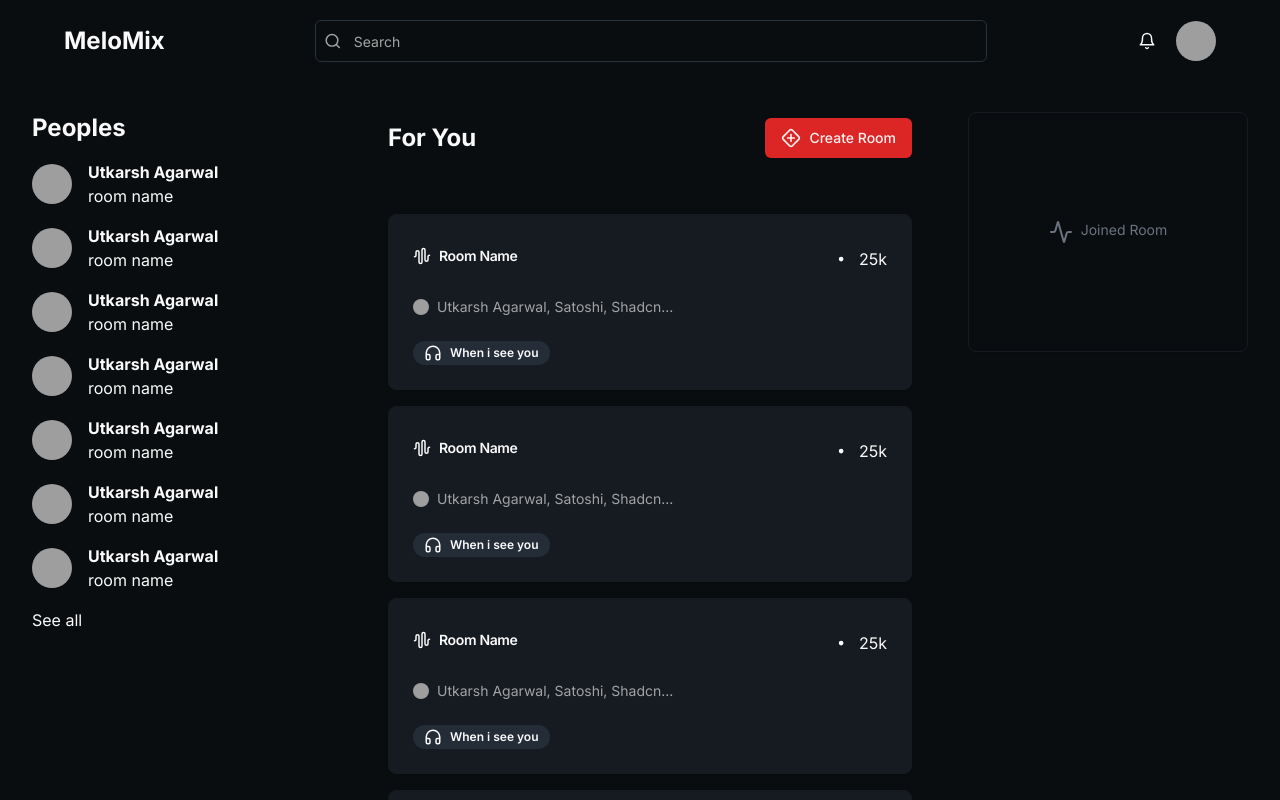
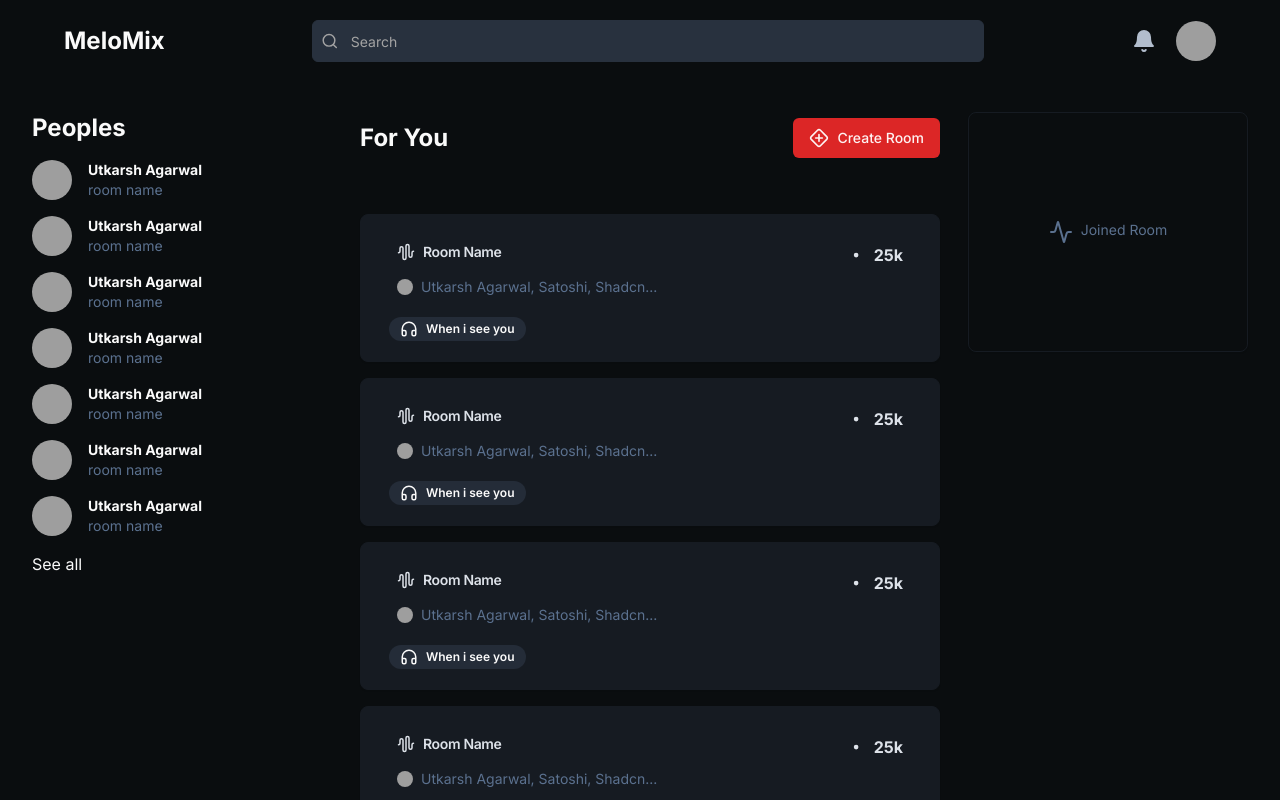
Before and after one commit to agarwal222/MeloMix-Client, a Next.js app: page /dashboard in a window 1280 px wide. Shown: the top 800 px of the page. Built offline with nearby package versions, Linux system fonts and the light colour scheme; grey boxes are pictures that could not be loaded.

Commit message:
feat: Update room card and joined room styles

```diff
--- a/app/dashboard/components/joined-room.tsx
+++ b/app/dashboard/components/joined-room.tsx
@@ -11,8 +11,8 @@ export default function JoinedRoomCard() {
       ) : (
         <Card className="h-60 bg-transparent flex items-center justify-center border-card-border">
           <CardContent className="flex flex-row gap-2 p-0">
-            <Activity size={24} className="text-gray-500" />
-            <p className="text-sm text-gray-500">Joined Room</p>
+            <Activity size={24} className="text-text-secondary" />
+            <p className="text-sm text-text-secondary">Joined Room</p>
           </CardContent>
         </Card>
       )}
--- a/app/dashboard/components/room-card.tsx
+++ b/app/dashboard/components/room-card.tsx
@@ -13,25 +13,27 @@ import React from "react"
 
 export default function RoomCard() {
   return (
-    <Card className="bg-card flex flex-col justify-center border-card-border">
-      <CardHeader className="flex flex-row justify-between items-center">
+    <Card className="bg-card flex flex-col justify-center border-card-border py-3 px-3">
+      <CardHeader className="flex flex-row justify-between items-center py-2">
         <span className="flex flex-row gap-2 items-center">
-          <AudioWaveform size={18} />
-          <CardTitle className="text-sm">Room Name</CardTitle>
+          <AudioWaveform size={18} className="text-text-primary" />
+          <CardTitle className="text-sm text-text-primary">Room Name</CardTitle>
         </span>
-        <span className="flex flex-row gap-1 items-center">
+        <span className="flex flex-row gap-1 items-center text-text-primary">
           <Dot size={28} />
-          25k
+          <strong>25k</strong>
         </span>
       </CardHeader>
-      <CardContent className="flex flex-row items-center gap-2">
+      <CardContent className="flex flex-row items-center gap-2 pb-3">
         <Avatar className="w-4 h-4">
           <AvatarImage src="https://github.com/shadcn.png" alt="@shadcn" />
           <AvatarFallback>UT</AvatarFallback>
         </Avatar>
-        <CardDescription>Utkarsh Agarwal, Satoshi, Shadcn...</CardDescription>
+        <CardDescription className="text-sm text-text-secondary">
+          Utkarsh Agarwal, Satoshi, Shadcn...
+        </CardDescription>
       </CardContent>
-      <CardFooter>
+      <CardFooter className="py-2 px-4">
         <Badge variant="secondary" className="flex flex-row gap-2">
           <Headphones size={18} />
           When i see you
--- a/app/dashboard/layout.tsx
+++ b/app/dashboard/layout.tsx
@@ -4,7 +4,7 @@ import JoinedRoomCard from "./components/joined-room"
 
 export default function layout({ children }: { children: React.ReactNode }) {
   return (
-    <div className="container flex flex-row lg:mx-14 pt-4 xl:mx-auto">
+    <div className="container flex flex-row pt-4 xl:mx-auto">
       <Peoples />
       {children}
       <JoinedRoomCard />
--- a/app/dashboard/page.tsx
+++ b/app/dashboard/page.tsx
@@ -5,7 +5,7 @@ import RoomCard from "./components/room-card"
 
 export default function Dashboard() {
   return (
-    <div className="grow px-7 lg:px-14">
+    <div className="grow shrink-1 px-7 lx:px-14">
       <div className="sticky bg-background z-50 top-[81px] py-5 flex flex-row justify-between items-center">
         <h2 className="text-2xl font-bold">For You</h2>
         <Button className="gap-2">
--- a/app/globals.css
+++ b/app/globals.css
@@ -30,6 +30,8 @@
   .dark {
     --background: 210 21% 5%;
     --foreground: 0 0% 98%;
+    --text-primary: 215 22% 89%;
+    --text-secondary: 215 22% 46%;
     --card: 215 22% 11%;
     --card-foreground: 0 0% 98%;
     --card-border: 215 22% 11%;
--- a/components/people.tsx
+++ b/components/people.tsx
@@ -10,8 +10,8 @@ export default function People() {
         <AvatarFallback>UT</AvatarFallback>
       </Avatar>
       <div className="flex flex-col">
-        <strong>Utkarsh Agarwal</strong>
-        <p>room name</p>
+        <strong className="text-sm">Utkarsh Agarwal</strong>
+        <p className="text-sm text-text-secondary">room name</p>
       </div>
     </div>
   )
--- /dev/null
+++ b/constants/colors.ts
@@ -0,0 +1 @@
+export const iconFill = "#B2BDCD"
--- a/sharedComponents/NavBar.tsx
+++ b/sharedComponents/NavBar.tsx
@@ -4,6 +4,7 @@ import { Input } from "@/components/ui/input"
 import { Avatar, AvatarFallback, AvatarImage } from "@/components/ui/avatar"
 import { Bell, Search } from "lucide-react"
 import { useGlobule } from "@/context/useGlobule"
+import { iconFill } from "@/constants/colors"
 
 export default function NavBar() {
   const { isMobile } = useGlobule()
@@ -18,14 +19,14 @@ export default function NavBar() {
             placeholder="Search"
             startIcon={Search}
             type="search"
-            className="bg-transparent"
+            className="bg-input"
           />
         )}
       </div>
       <div className="flex flex-row items-center gap-5" id="right_menu">
         <div className="flex flex-row items-center gap-3" id="icons">
-          {isMobile && <Search size={18} />}
-          <Bell size={18} />
+          {isMobile && <Search fill={iconFill} stroke={iconFill} size={24} />}
+          <Bell fill={iconFill} stroke={iconFill} size={24} />
         </div>
         <div className="w-full max-w-2xl" id="avatar">
           <Avatar>
--- a/tailwind.config.ts
+++ b/tailwind.config.ts
@@ -54,6 +54,10 @@ const config = {
           foreground: "hsl(var(--card-foreground))",
           border: "hsl(var(--card-border))",
         },
+        text: {
+          primary: "hsl(var(--text-primary))",
+          secondary: "hsl(var(--text-secondary))",
+        },
       },
       borderRadius: {
         lg: "var(--radius)",
```
